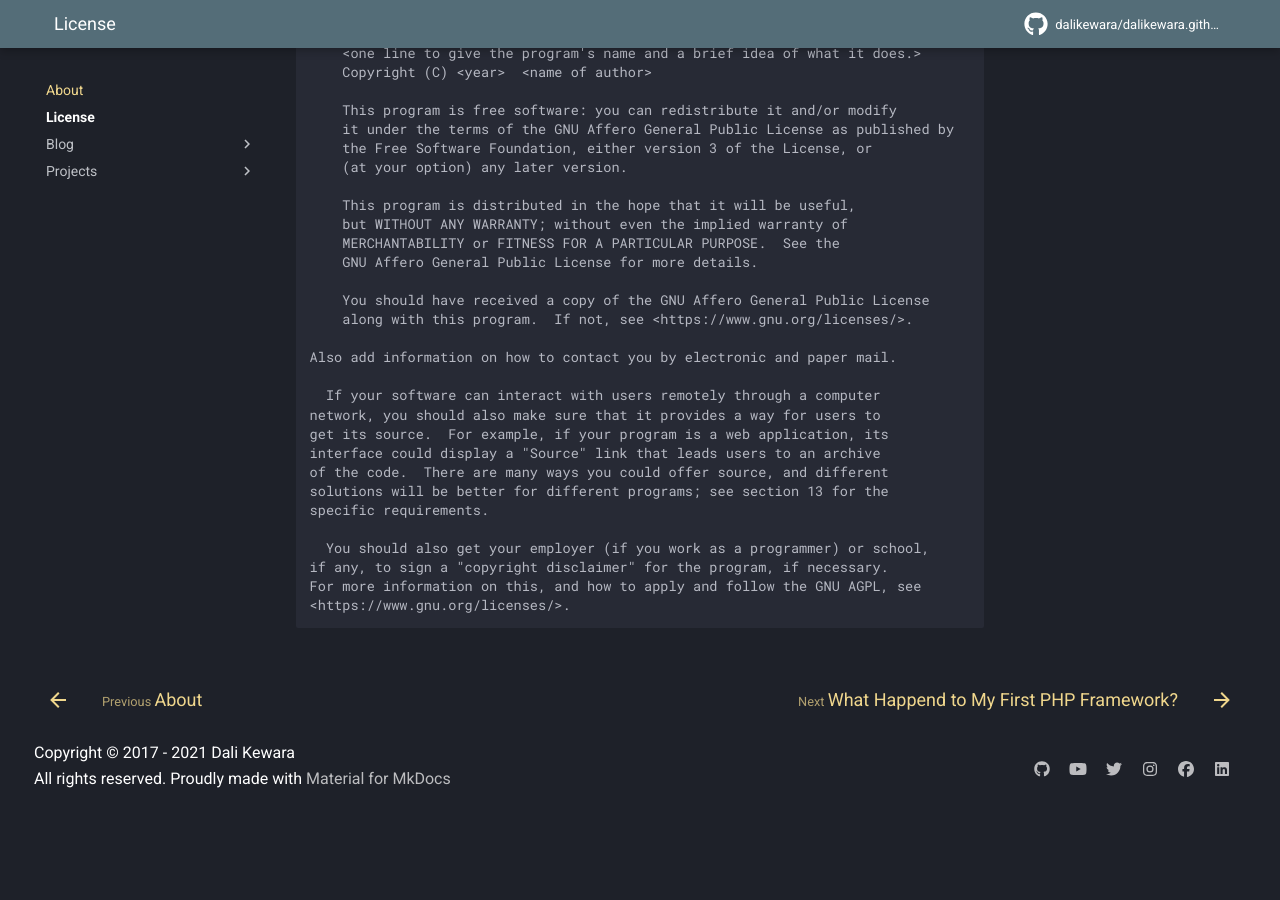
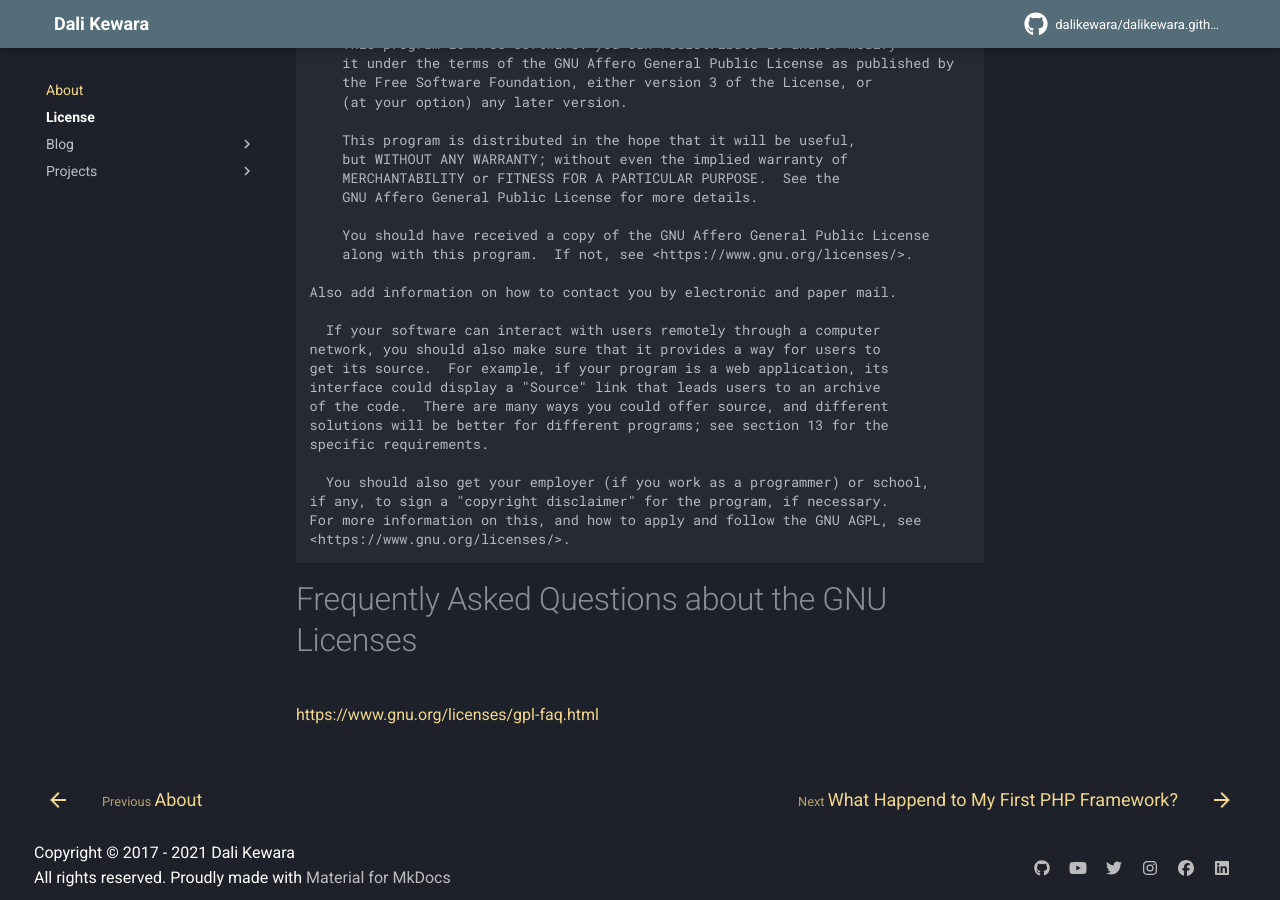
Before and after one commit to dalikewara/dalikewara.github.io, an MkDocs documentation site: the page built from docs/license.md, in a window 1280 px wide and 900 px high, scrolled down 12265 px. Built offline with MkDocs 1.6.1 and Material for MkDocs 9.7.7, drawn with Linux system fonts in a browser that asks for light colours; nearby versions of some CDN libraries; comment, search, counter and statistics services are not loaded; before the commit the page ends 13065 px from its top, so only the background shows below that.

Commit message:
update license.md

````diff
--- a/docs/license.md
+++ b/docs/license.md
@@ -673,3 +673,7 @@
 <https://www.gnu.org/licenses/>.
 
 ```
+
+# Frequently Asked Questions about the GNU Licenses
+
+[https://www.gnu.org/licenses/gpl-faq.html](https://www.gnu.org/licenses/gpl-faq.html)
````
